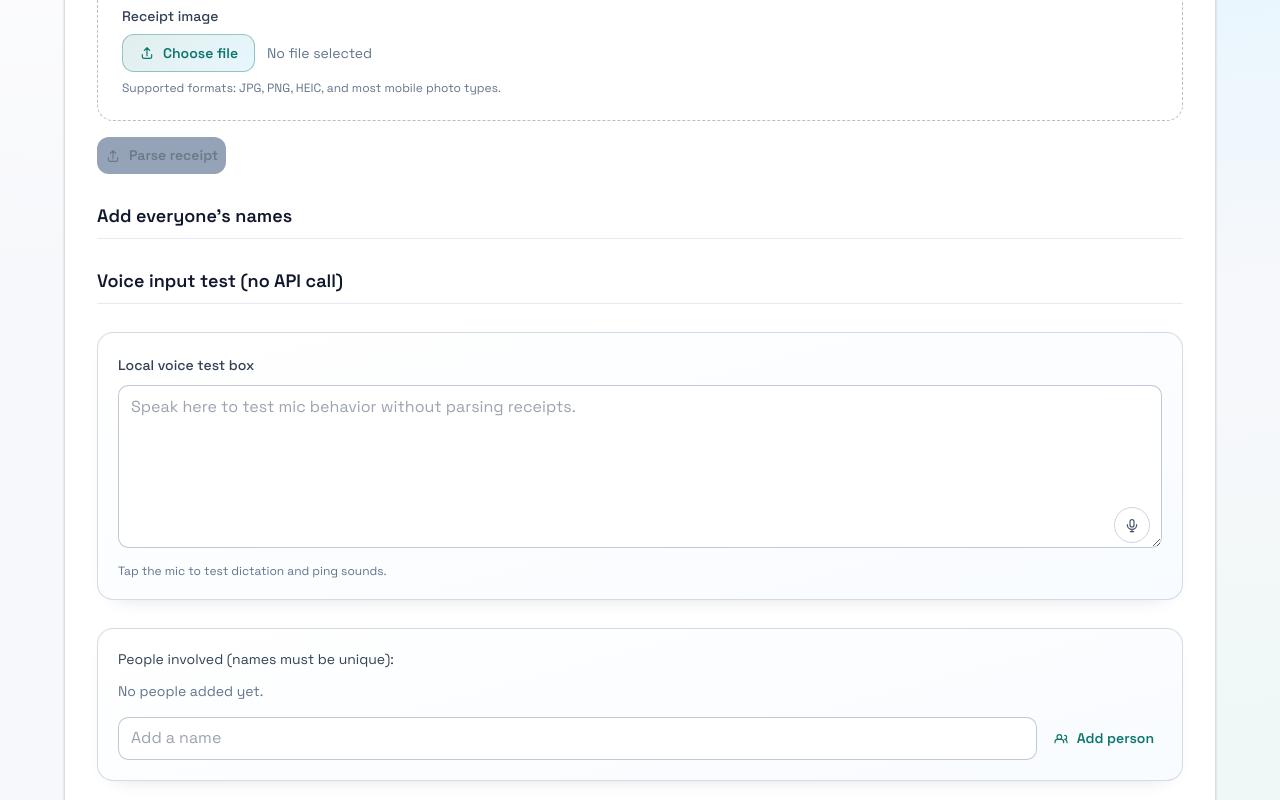
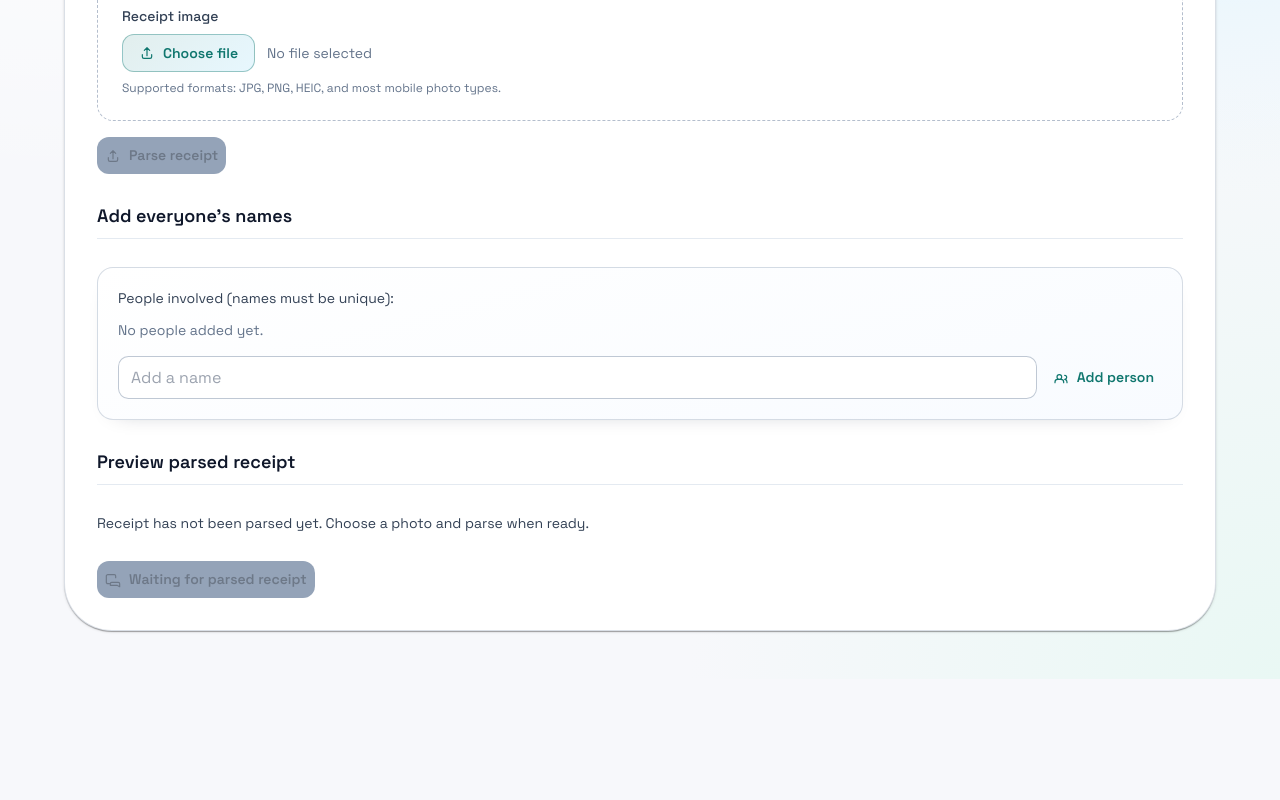
Before and after one commit to seanbelke/receipt-splitter, a Next.js app: page / in a window 1280 px wide. Shown: the part 419-1219 px from the top of the page. After the commit the page ends 1098 px from the top, so only its background shows below. Built offline with nearby package versions, Linux system fonts and the light colour scheme; what @mui/material-nextjs would draw is missing.

Commit message:
refactor: remove setup-page dummy voice test input

```diff
--- a/app/components/home/SetupStep.tsx
+++ b/app/components/home/SetupStep.tsx
@@ -6,7 +6,7 @@ import { ChangeEvent, FormEvent, RefObject } from "react";
 import { AssignableUnit, ParsedReceipt } from "@/lib/types";
 import { toCents } from "@/lib/currency";
 import { moneyFromCents } from "@/lib/split";
-import { ChatIcon, CheckIcon, EditIcon, MicIcon, TrashIcon, UploadIcon, UsersIcon } from "./icons";
+import { ChatIcon, CheckIcon, EditIcon, TrashIcon, UploadIcon, UsersIcon } from "./icons";
 
 type SetupStepState = {
   file: File | null;
@@ -20,10 +20,6 @@ type SetupStepState = {
   taxCents: number;
   tipCents: number;
   editingItemRowIndex: number | null;
-  voiceTestText: string;
-  isVoiceTestSupported: boolean;
-  isVoiceTestListening: boolean;
-  voiceTestError: string | null;
 };
 
 type SetupStepRefs = {
@@ -42,9 +38,6 @@ type SetupStepActions = {
   setTipCents: (value: number) => void;
   updateReceiptItem: (rowIndex: number, updates: Partial<ParsedReceipt["items"][number]>) => void;
   setEditingItemRowIndex: (index: number | null) => void;
-  setVoiceTestText: (value: string) => void;
-  startVoiceTestInput: () => void;
-  stopVoiceTestInput: () => void;
   openImagePreview: () => void;
 };
 
@@ -69,10 +62,6 @@ export function SetupStep(props: SetupStepProps) {
     taxCents,
     tipCents,
     editingItemRowIndex,
-    voiceTestText,
-    isVoiceTestSupported,
-    isVoiceTestListening,
-    voiceTestError,
   } = state;
   const { fileInputRef, newPersonInputRef } = refs;
   const {
@@ -86,9 +75,6 @@ export function SetupStep(props: SetupStepProps) {
     setTipCents,
     updateReceiptItem,
     setEditingItemRowIndex,
-    setVoiceTestText,
-    startVoiceTestInput,
-    stopVoiceTestInput,
     openImagePreview,
   } = actions;
 
@@ -199,48 +185,6 @@ export function SetupStep(props: SetupStepProps) {
       <div className="space-y-2">
         <h3 className="text-lg font-semibold text-slate-900">Add everyone&apos;s names</h3>
         <hr className="border-slate-200/90" />
-      </div>
-
-      <div className="space-y-2">
-        <h3 className="text-lg font-semibold text-slate-900">Voice input test (no API call)</h3>
-        <hr className="border-slate-200/90" />
-      </div>
-
-      <div className="soft-card rounded-2xl p-5">
-        <label className="block space-y-2">
-          <span className="text-sm font-medium text-slate-700">Local voice test box</span>
-          <div className="relative">
-            <textarea
-              value={voiceTestText}
-              onChange={(event) => setVoiceTestText(event.target.value)}
-              rows={4}
-              placeholder="Speak here to test mic behavior without parsing receipts."
-              className="input-field min-h-24 resize-y pb-14 pr-14"
-            />
-            <button
-              type="button"
-              onClick={isVoiceTestListening ? stopVoiceTestInput : startVoiceTestInput}
-              disabled={!isVoiceTestSupported}
-              aria-label={isVoiceTestListening ? "Stop microphone input" : "Start microphone input"}
-              title={isVoiceTestListening ? "Stop microphone" : "Use microphone"}
-              className={`absolute bottom-3 right-3 inline-flex h-9 w-9 items-center justify-center rounded-full border transition ${
-                isVoiceTestListening
-                  ? "animate-pulse border-rose-400 bg-rose-500 text-white"
-                  : "border-slate-300 bg-white text-slate-600 hover:border-slate-400 hover:text-slate-800"
-              } disabled:cursor-not-allowed disabled:border-slate-200 disabled:bg-slate-100 disabled:text-slate-400`}
-            >
-              <MicIcon className="h-4 w-4" />
-            </button>
-          </div>
-          <p className="text-xs text-slate-500">
-            {isVoiceTestSupported
-              ? isVoiceTestListening
-                ? "Listening now. Stops automatically after inactivity."
-                : "Tap the mic to test dictation and ping sounds."
-              : "Voice input is unavailable in this browser."}
-          </p>
-          {voiceTestError && <p className="text-xs text-amber-700">{voiceTestError}</p>}
-        </label>
       </div>
 
       <div className="soft-card rounded-2xl p-5">
--- a/app/components/home/state.ts
+++ b/app/components/home/state.ts
@@ -35,10 +35,6 @@ export type HomeState = {
   isImagePreviewOpen: boolean;
   chatScreenshots: File[];
   chatClaimsContext: string;
-  voiceTestText: string;
-  isVoiceTestSupported: boolean;
-  isVoiceTestListening: boolean;
-  voiceTestError: string | null;
   isVoiceContextSupported: boolean;
   isVoiceContextListening: boolean;
   voiceContextError: string | null;
@@ -75,10 +71,6 @@ export const initialHomeState: HomeState = {
   isImagePreviewOpen: false,
   chatScreenshots: [],
   chatClaimsContext: "",
-  voiceTestText: "",
-  isVoiceTestSupported: false,
-  isVoiceTestListening: false,
-  voiceTestError: null,
   isVoiceContextSupported: false,
   isVoiceContextListening: false,
   voiceContextError: null,
--- a/app/page.tsx
+++ b/app/page.tsx
@@ -277,10 +277,6 @@ export default function HomePage() {
     isImagePreviewOpen,
     chatScreenshots,
     chatClaimsContext,
-    voiceTestText,
-    isVoiceTestSupported,
-    isVoiceTestListening,
-    voiceTestError,
     chatScreenshotPreviewUrls,
     chatClaimsPrefill,
     chatFollowUpDraft,
@@ -297,11 +293,8 @@ export default function HomePage() {
   const newPersonInputRef = useRef<HTMLInputElement>(null);
   const assignContentPanelRef = useRef<HTMLDivElement>(null);
   const chatContextRecognitionRef = useRef<BrowserSpeechRecognition | null>(null);
-  const voiceTestRecognitionRef = useRef<BrowserSpeechRecognition | null>(null);
   const voiceSessionEndedRef = useRef(false);
   const voiceInactivityTimeoutRef = useRef<number | null>(null);
-  const voiceTestSessionEndedRef = useRef(false);
-  const voiceTestInactivityTimeoutRef = useRef<number | null>(null);
 
   function setField<K extends keyof HomeState>(
     key: K,
@@ -360,18 +353,6 @@ export default function HomePage() {
   const setChatClaimsContext = (
     value: string | ((prev: string) => string),
   ) => setField("chatClaimsContext", value);
-  const setVoiceTestText = (
-    value: string | ((prev: string) => string),
-  ) => setField("voiceTestText", value);
-  const setIsVoiceTestSupported = (
-    value: boolean | ((prev: boolean) => boolean),
-  ) => setField("isVoiceTestSupported", value);
-  const setIsVoiceTestListening = (
-    value: boolean | ((prev: boolean) => boolean),
-  ) => setField("isVoiceTestListening", value);
-  const setVoiceTestError = (
-    value: string | null | ((prev: string | null) => string | null),
-  ) => setField("voiceTestError", value);
   const setChatClaimsPrefill = (
     value:
       | ChatClaimsPrefill
@@ -602,7 +583,6 @@ export default function HomePage() {
     const constructor =
       window.SpeechRecognition ?? window.webkitSpeechRecognition;
     dispatch(setHomeField("isVoiceContextSupported", Boolean(constructor)));
-    dispatch(setHomeField("isVoiceTestSupported", Boolean(constructor)));
   }, [dispatch]);
 
   useEffect(() => {
@@ -610,21 +590,12 @@ export default function HomePage() {
       return;
     }
     chatContextRecognitionRef.current?.stop();
-  }, [step]);
-
-  useEffect(() => {
-    if (step === "setup") {
-      return;
-    }
-    voiceTestRecognitionRef.current?.stop();
   }, [step]);
 
   useEffect(() => {
     return () => {
       chatContextRecognitionRef.current?.stop();
       clearVoiceInactivityTimeout();
-      voiceTestRecognitionRef.current?.stop();
-      clearVoiceTestInactivityTimeout();
     };
   }, []);
 
@@ -804,14 +775,6 @@ export default function HomePage() {
     voiceInactivityTimeoutRef.current = null;
   }
 
-  function clearVoiceTestInactivityTimeout() {
-    if (voiceTestInactivityTimeoutRef.current === null || typeof window === "undefined") {
-      return;
-    }
-    window.clearTimeout(voiceTestInactivityTimeoutRef.current);
-    voiceTestInactivityTimeoutRef.current = null;
-  }
-
   function resetVoiceInactivityTimeout() {
     if (typeof window === "undefined") {
       return;
@@ -822,16 +785,6 @@ export default function HomePage() {
     }, 1800);
   }
 
-  function resetVoiceTestInactivityTimeout() {
-    if (typeof window === "undefined") {
-      return;
-    }
-    clearVoiceTestInactivityTimeout();
-    voiceTestInactivityTimeoutRef.current = window.setTimeout(() => {
-      voiceTestRecognitionRef.current?.stop();
-    }, 1800);
-  }
-
   function finalizeVoiceSession() {
     if (voiceSessionEndedRef.current) {
       return;
@@ -839,16 +792,6 @@ export default function HomePage() {
     voiceSessionEndedRef.current = true;
     clearVoiceInactivityTimeout();
     setIsVoiceContextListening(false);
-    playMicPing("stop");
-  }
-
-  function finalizeVoiceTestSession() {
-    if (voiceTestSessionEndedRef.current) {
-      return;
-    }
-    voiceTestSessionEndedRef.current = true;
-    clearVoiceTestInactivityTimeout();
-    setIsVoiceTestListening(false);
     playMicPing("stop");
   }
 
@@ -900,65 +843,6 @@ export default function HomePage() {
     return recognition;
   }
 
-  function appendVoiceTestTranscript(transcript: string) {
-    const cleaned = normalizeDictationTranscript(transcript).trim();
-    if (cleaned.length === 0) {
-      return;
-    }
-    setVoiceTestText((prev) =>
-      prev.trim().length === 0
-        ? cleaned
-        : `${prev}${/[\s\n]$/.test(prev) ? "" : " "}${cleaned}`,
-    );
-  }
-
-  function ensureVoiceTestRecognition(): BrowserSpeechRecognition | null {
-    if (voiceTestRecognitionRef.current) {
-      return voiceTestRecognitionRef.current;
-    }
-    if (typeof window === "undefined") {
-      return null;
-    }
-
-    const constructor =
-      window.SpeechRecognition ?? window.webkitSpeechRecognition;
-    if (!constructor) {
-      return null;
-    }
-
-    const recognition = new constructor();
-    recognition.continuous = true;
-    recognition.interimResults = true;
-    recognition.lang = "en-US";
-    recognition.onresult = (event) => {
-      let finalTranscript = "";
-      resetVoiceTestInactivityTimeout();
-      for (let i = event.resultIndex; i < event.results.length; i += 1) {
-        const result = event.results[i];
-        if (!result.isFinal) {
-          continue;
-        }
-        finalTranscript += result[0]?.transcript ?? "";
-      }
-      appendVoiceTestTranscript(finalTranscript);
-    };
-    recognition.onerror = (event) => {
-      const friendlyError =
-        event.error === "not-allowed"
-          ? "Microphone permission was denied."
-          : event.error === "no-speech"
-            ? "No speech was detected. Try again."
-            : `Voice input failed (${event.error}).`;
-      setVoiceTestError(friendlyError);
-      finalizeVoiceTestSession();
-    };
-    recognition.onend = () => {
-      finalizeVoiceTestSession();
-    };
-
-    voiceTestRecognitionRef.current = recognition;
-    return recognition;
-  }
 
   function startVoiceContextInput() {
     const recognition = ensureChatContextRecognition();
@@ -986,34 +870,6 @@ export default function HomePage() {
   function stopVoiceContextInput() {
     chatContextRecognitionRef.current?.stop();
     finalizeVoiceSession();
-  }
-
-  function startVoiceTestInput() {
-    const recognition = ensureVoiceTestRecognition();
-    if (!recognition) {
-      setVoiceTestError("Voice input is only available in supported Chrome browsers.");
-      setIsVoiceTestSupported(false);
-      return;
-    }
-
-    setVoiceTestError(null);
-    try {
-      voiceTestSessionEndedRef.current = false;
-      recognition.start();
-      setIsVoiceTestListening(true);
-      playMicPing("start");
-      resetVoiceTestInactivityTimeout();
-    } catch {
-      setVoiceTestError("Unable to start microphone capture.");
-      voiceTestSessionEndedRef.current = true;
-      clearVoiceTestInactivityTimeout();
-      setIsVoiceTestListening(false);
-    }
-  }
-
-  function stopVoiceTestInput() {
-    voiceTestRecognitionRef.current?.stop();
-    finalizeVoiceTestSession();
   }
 
   async function startReceiptParse() {
@@ -1548,10 +1404,6 @@ export default function HomePage() {
               taxCents,
               tipCents,
               editingItemRowIndex,
-              voiceTestText,
-              isVoiceTestSupported,
-              isVoiceTestListening,
-              voiceTestError,
             }}
             refs={{
               fileInputRef,
@@ -1568,9 +1420,6 @@ export default function HomePage() {
               setTipCents,
               updateReceiptItem,
               setEditingItemRowIndex,
-              setVoiceTestText,
-              startVoiceTestInput,
-              stopVoiceTestInput,
               openImagePreview: () => setIsImagePreviewOpen(true),
             }}
             goToClaims={() => setStep("claims")}
```
